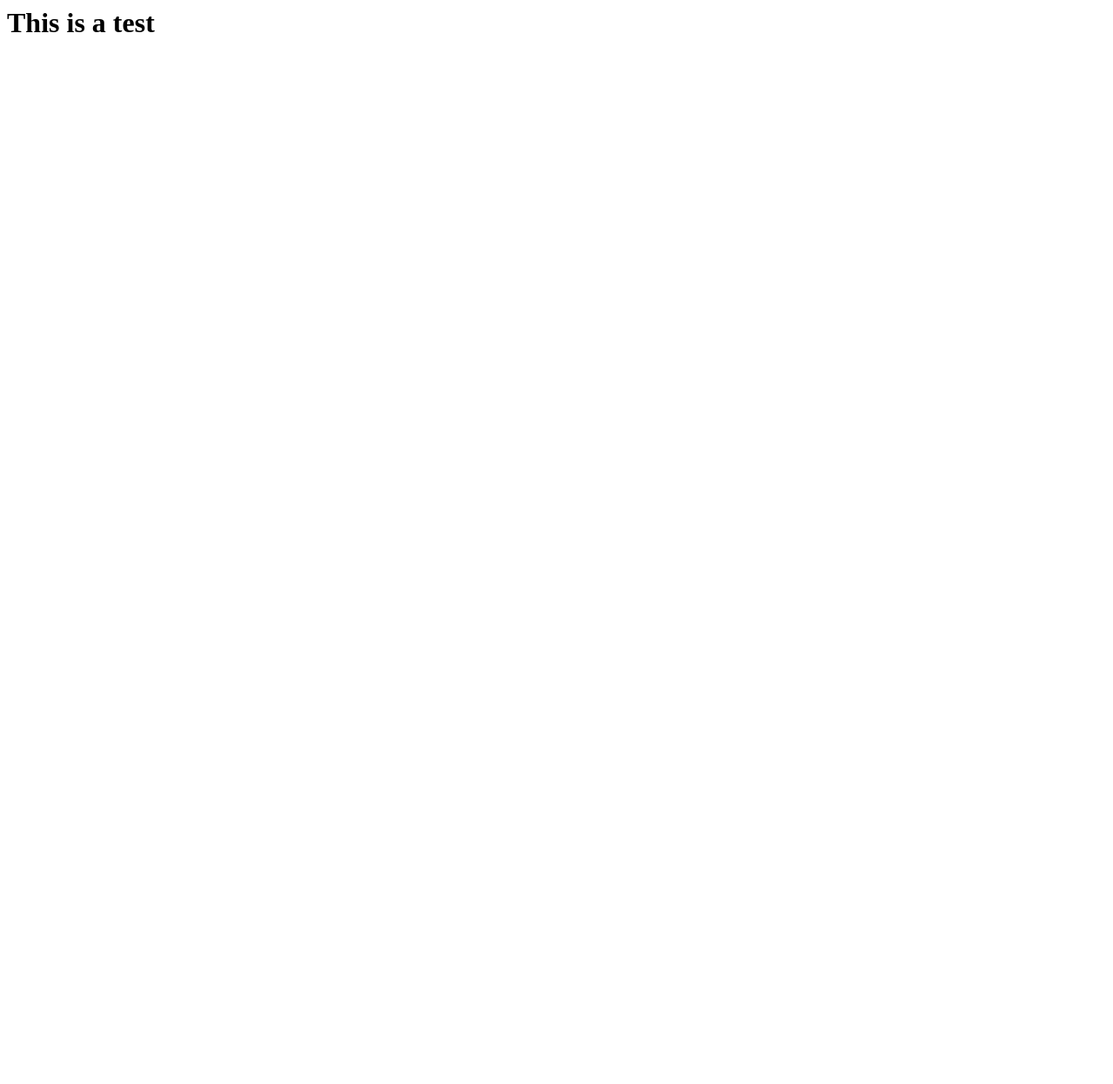
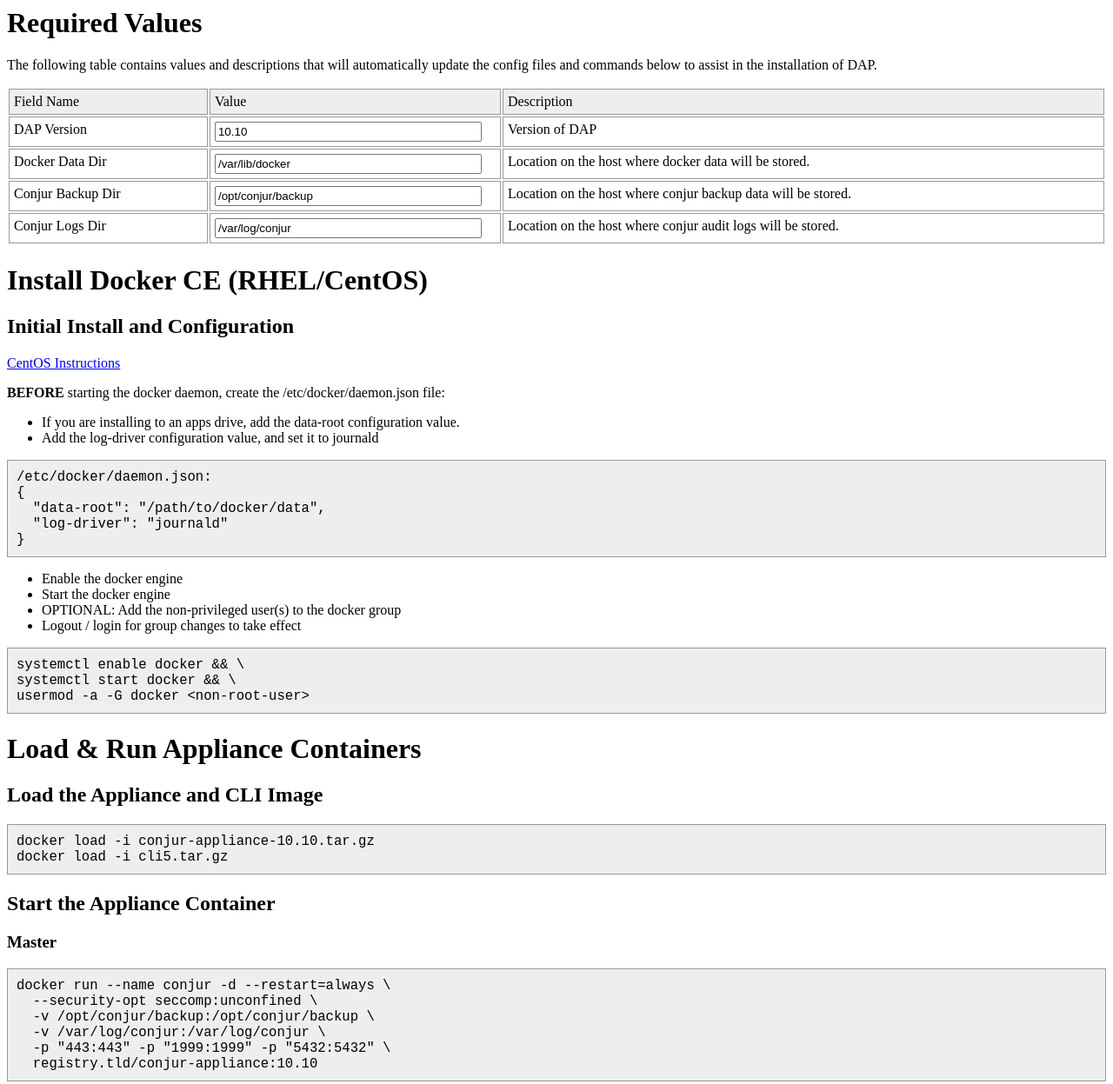
Before and after one commit to dataplex/dataplex.github.io, a plain HTML site: page conjur-interactive-poc/index.html in a window 1280 px wide. Shown: the top 1247 px of the page at 87% size. Before the commit the page ends 800 px from the top, so only its background shows below. Drawn offline with Linux system fonts and the light colour scheme.

Commit message:
Adding some content here - grid styling, some inputs. No interactive content yet.

```diff
--- /dev/null
+++ b/conjur-interactive-poc/css/styles.css
@@ -0,0 +1,27 @@
+code {font-size: 120%;}
+
+pre code {
+    background-color: #eee;
+    border: 1px solid #999;
+    display: block;
+    padding: 10px;
+}
+
+table {
+    width: 100%;
+}
+
+tr td {
+    vertical-align: top;
+    border: 1px solid #999;
+    padding: 5px;
+}
+
+td input {
+    width: 95%;
+    padding: 2px;
+}
+
+thead tr {
+    background-color: #eee;
+}
--- a/conjur-interactive-poc/index.html
+++ b/conjur-interactive-poc/index.html
@@ -1,8 +1,103 @@
 <html>
-<head>
-<title>Test Page</title>
-</head>
-<body>
-<h1>This is a test</h1>
-</body>
+    <head>
+        <title>Interactive DAP Configuration</title>
+        <link rel="stylesheet" href="css/grid/simple-grid.css" />
+        <link rel="stylesheet" href="css/styles.css" media="screen">
+    </head>
+    <body>
+        <div class="container">
+            <div class="row">
+                <div class="col-12">
+                    <h1>Required Values</h1>
+                    <p>The following table contains values and descriptions that will automatically update the
+                    config files and commands below to assist in the installation of DAP.</p>
+                    <table>
+                        <thead>
+                            <tr>
+                                <td>Field Name</td>
+                                <td>Value</td>
+                                <td>Description</td>
+                            </tr>
+                        </thead>
+                        <tbody>
+                            <tr>
+                                <td><label for="conjur-version">DAP Version</label></td>
+                                <td><input type="text" id="conjur-version" name="conjur-version" value="10.10" /></td>
+                                <td>Version of DAP</td>
+                            </tr>
+                            <tr>
+                                <td><label for="docker-data-dir">Docker Data Dir</label></td>
+                                <td><input type="text" id="docker-data-dir" name="docker-data-dir" value="/var/lib/docker" /></td>
+                                <td>Location on the host where docker data will be stored.</td>
+                            </tr>
+                            <tr>
+                                <td><label for="conjur-backup-dir">Conjur Backup Dir</label></td>
+                                <td><input type="text" id="conjur-backup-dir" name="conjur-backup-dir" value="/opt/conjur/backup" /></td>
+                                <td>Location on the host where conjur backup data will be stored.</td>
+                            </tr>
+                            <tr>
+                                <td><label for="conjur-logs-dir">Conjur Logs Dir</label></td>
+                                <td><input type="text" id="conjur-logs-dir" name="conjur-logs-dir" value="/var/log/conjur" /></td>
+                                <td>Location on the host where conjur audit logs will be stored.</td>
+                            </tr>
+                        </tbody>
+                    </table>
+                </div>
+            </div>
+            <div class="row">
+                <div class="col-12">
+        <h1>Install Docker CE (RHEL/CentOS)</h1>
+        <h2>Initial Install and Configuration</h2>
+        <p><a href="https://docs.docker.com/install/linux/docker-ce/centos/">CentOS Instructions</a></p>
+        <p><strong>BEFORE</strong> starting the docker daemon, create the /etc/docker/daemon.json file:
+        <ul>
+            <li>If you are installing to an apps drive, add the data-root configuration value.</li>
+            <li>Add the log-driver configuration value, and set it to journald</li>
+        </ul>
+<pre><code>/etc/docker/daemon.json:
+{
+  "data-root": "/path/to/docker/data",
+  "log-driver": "journald"
+}</code></pre>
+        <ul>
+            <li>Enable the docker engine</li>
+            <li>Start the docker engine</li>
+            <li>OPTIONAL: Add the non-privileged user(s) to the docker group</li>
+            <li>Logout / login for group changes to take effect</li>
+        </ul>
+<pre><code>systemctl enable docker && \
+systemctl start docker && \
+usermod -a -G docker &lt;non-root-user&gt;</code></pre>
+
+
+        <h1>Load & Run Appliance Containers</h1>
+
+        <h2>Load the Appliance and CLI Image</h2>
+<pre><code id="code-load-images">docker load -i conjur-appliance-10.10.tar.gz
+docker load -i cli5.tar.gz</code></pre>
+
+        <h2>Start the Appliance Container</h2>
+
+        <h3>Master</h3>
+<pre><code>docker run --name conjur -d --restart=always \
+  --security-opt seccomp:unconfined \
+  -v /opt/conjur/backup:/opt/conjur/backup \
+  -v /var/log/conjur:/var/log/conjur \
+  -p "443:443" -p "1999:1999" -p "5432:5432" \
+  registry.tld/conjur-appliance:10.10</code></pre>
+
+        <h3>Follower</h3>
+<pre><code>docker run --name conjur -d --restart=always \
+  --security-opt seccomp:unconfined \
+  -v /opt/conjur/backup:/opt/conjur/backup \
+  -v /var/log/conjur:/var/log/conjur \
+  -p "443:443" \
+  registry.tld/conjur-appliance:10.10</code></pre>
+        </div>
+                </div>
+            </div>
+
+
+
+    </body>
 </html>
```
